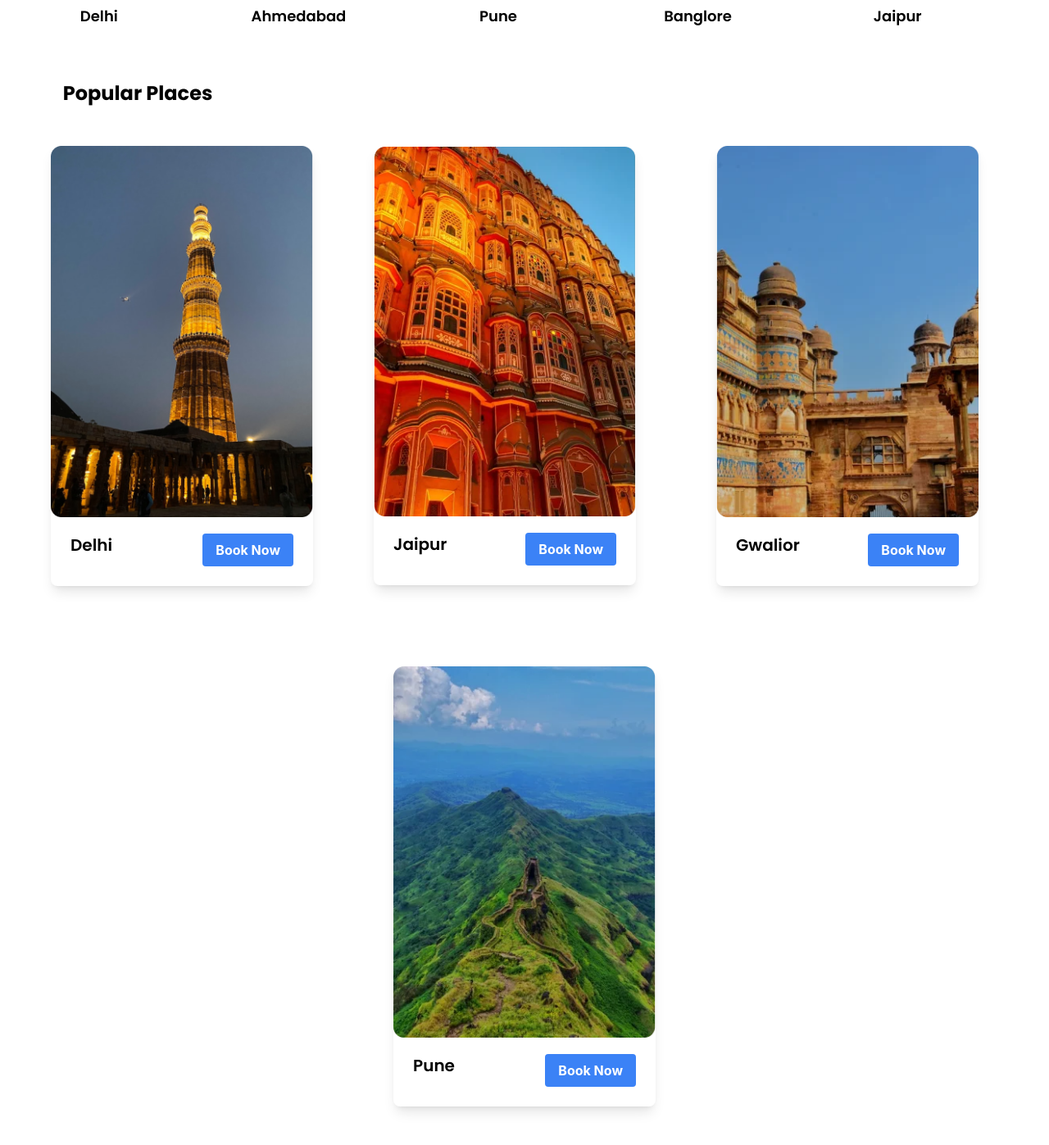
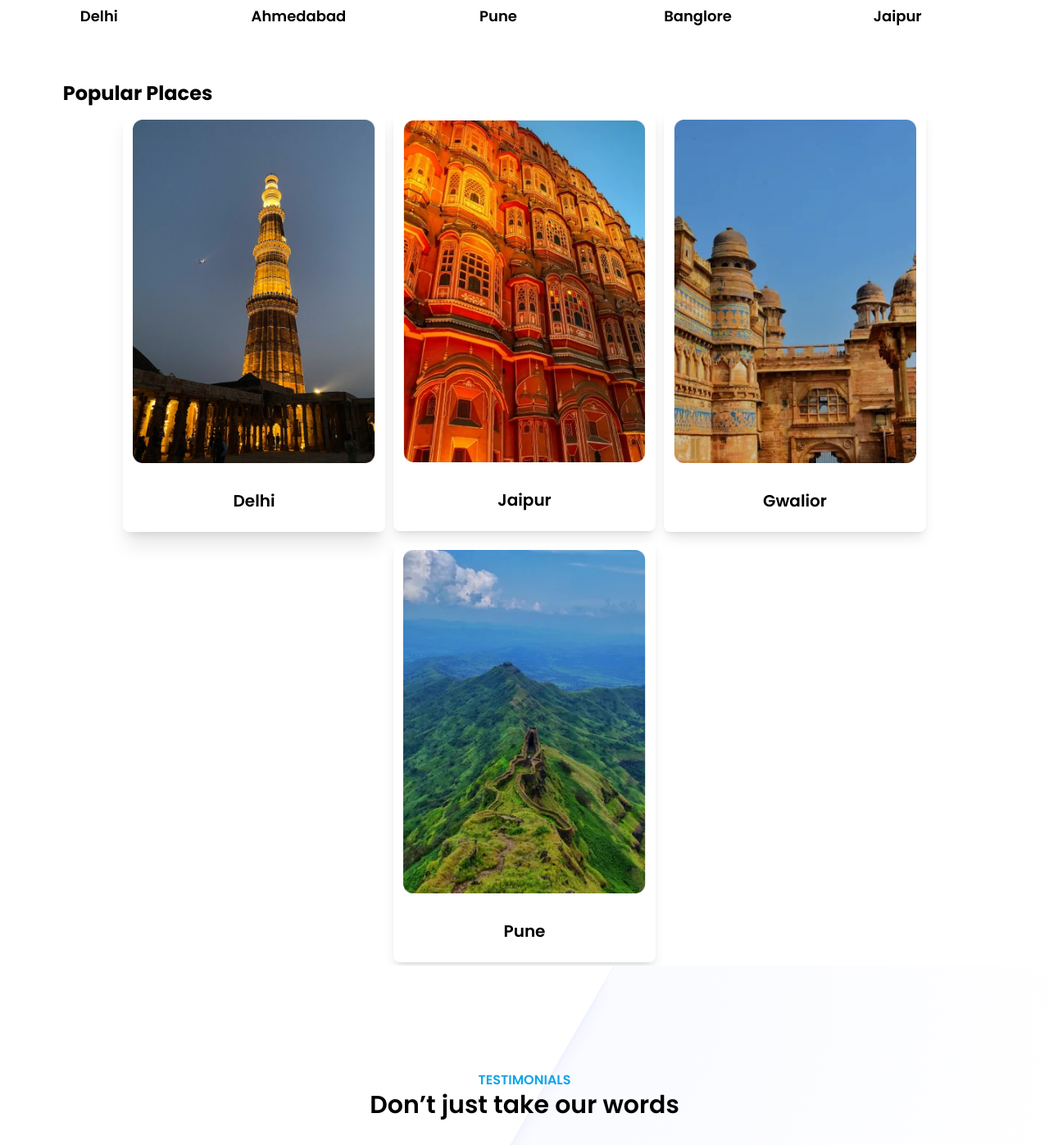
Before and after one commit to aruljohnsonalmabetter/MiPlace-Frontend, a React (Create React App) app in the folder miplace/: page / in a window 1280 px wide. Shown: the part 808-2205 px from the top of the page at 82% size. Built offline with nearby package versions, Linux system fonts and the light colour scheme.

Commit message:
Beautified Popular Place section

```diff
--- a/miplace/src/components/Popularplace.jsx
+++ b/miplace/src/components/Popularplace.jsx
@@ -12,31 +12,27 @@ export const Popularplace = () => {
     <div className='mt-[2.246875rem]'>
       <h1 className='mx-[4.8rem] font-mullish text-2xl font-bold'> Popular Places</h1>
 
-      <div id="popularsearch" class="flex justify-center items-center ">
+      <div id="popularsearch" className="flex justify-center items-center ">
 
 
 
-        <div class="p-6 flex flex-wrap items-center justify-center">
-
-
-          <div class="flex-shrink-0  relative overflow-hidde rounded-lg max-w-xs shadow-lg">
-
-            <div class="relative  flex items-center justify-center">
+        <div class="p-1 flex flex-wrap items-center justify-center hover:scale-105 transition ease-in-out delay-100 duration-300">
+          <div class="flex-shrink-0  relative overflow-hidde rounded-lg max-w-xs shadow-xl ">
+            <div class="relative  flex items-center justify-center p-3">
               <div class="block absolute w-48 h-48 bottom-0 left-0 -mb-24 ml-3" ></div>
               <img
                 src={image}
                 alt="" />
-
             </div>
             <div class=" text-brown inset-0 items-end px-6 pb-6 mt-6">
               <span class="block opacity-75 -mb-1"></span>
-              <div class="flex justify-between">
+              <div class="flex justify-center items-center">
                 <span class="block font-semibold text-xl font-mullish">Delhi</span>
-                <button className="bg-blue-500 hover:bg-blue-700 text-white font-bold py-2 px-4 rounded">
+                {/* <button className="bg-blue-500 hover:bg-blue-700 text-white font-bold py-2 px-4 rounded">
                   <a href="/searchResults">
                     Book Now
                   </a>
-                </button>
+                </button> */}
               </div>
             </div>
           </div>
@@ -44,12 +40,15 @@ export const Popularplace = () => {
 
         </div>
 
-        <div class="p-12 flex flex-wrap items-center justify-center">
+
+
+
+        <div class="p-1 flex flex-wrap items-center justify-center hover:scale-105 transition ease-in-out delay-100 duration-300">
 
 
           <div class="flex-shrink-0  relative overflow-hidde rounded-lg max-w-xs shadow-lg">
 
-            <div class="relative  flex items-center justify-center">
+            <div class="relative  flex items-center justify-center p-3">
               <div class="block absolute w-48 h-48 bottom-0 left-0 -mb-24 ml-3" ></div>
               <img
                 src={image1}
@@ -58,13 +57,13 @@ export const Popularplace = () => {
             </div>
             <div class=" text-brown inset-0 items-end px-6 pb-6 mt-6">
               <span class="block opacity-75 -mb-1"></span>
-              <div class="flex justify-between">
+              <div class="flex justify-center items-center">
                 <span class="block font-semibold text-xl font-mullish">Jaipur</span>
-                <button className="bg-blue-500 hover:bg-blue-700 text-white font-bold py-2 px-4 rounded">
+                {/* <button className="bg-blue-500 hover:bg-blue-700 text-white font-bold py-2 px-4 rounded">
                   <a href="/searchResults">
                     Book Now
                   </a>
-                </button>
+                </button> */}
               </div>
             </div>
           </div>
@@ -72,12 +71,12 @@ export const Popularplace = () => {
 
         </div>
 
-        <div class="p-12 flex flex-wrap items-center justify-center">
+        <div class="p-1 flex flex-wrap items-center justify-center hover:scale-105 transition ease-in-out delay-100 duration-300">
 
 
           <div class="flex-shrink-0  relative overflow-hidde rounded-lg max-w-xs shadow-lg">
 
-            <div class="relative  flex items-center justify-center">
+            <div class="relative  flex items-center justify-center p-3">
               <div class="block absolute w-48 h-48 bottom-0 left-0 -mb-24 ml-3" ></div>
               <img
                 src={image2}
@@ -86,13 +85,13 @@ export const Popularplace = () => {
             </div>
             <div class=" text-brown inset-0 items-end px-6 pb-6 mt-6">
               <span class="block opacity-75 -mb-1"></span>
-              <div class="flex justify-between">
+              <div class="flex justify-center items-center">
                 <span class="block font-semibold text-xl font-mullish">Gwalior</span>
-                <button className="bg-blue-500 hover:bg-blue-700 text-white font-bold py-2 px-4 rounded">
+                {/* <button className="bg-blue-500 hover:bg-blue-700 text-white font-bold py-2 px-4 rounded">
                   <a href="/searchResults">
                     Book Now
                   </a>
-                </button>
+                </button> */}
               </div>
             </div>
           </div>
@@ -101,12 +100,12 @@ export const Popularplace = () => {
         </div>
 
 
-        <div class="p-12 flex flex-wrap items-center justify-center">
+        <div class="p-1 flex flex-wrap items-center justify-center hover:scale-105 transition ease-in-out delay-100 duration-300">
 
 
           <div class="flex-shrink-0  relative overflow-hidde rounded-lg max-w-xs shadow-lg">
 
-            <div class="relative  flex items-center justify-center">
+            <div class="relative  flex items-center justify-center p-3">
               <div class="block absolute w-48 h-48 bottom-0 left-0 -mb-24 ml-3" ></div>
               <img
                 src={image3}
@@ -115,13 +114,13 @@ export const Popularplace = () => {
             </div>
             <div class=" text-brown inset-0 items-end px-6 pb-6 mt-6">
               <span class="block opacity-75 -mb-1"></span>
-              <div class="flex justify-between">
+              <div class="flex justify-center items-center">
                 <span class="block font-semibold text-xl font-mullish">Pune</span>
-                <button className="bg-blue-500 hover:bg-blue-700 text-white font-bold py-2 px-4 rounded">
+                {/* <button className="bg-blue-500 hover:bg-blue-700 text-white font-bold py-2 px-4 rounded">
                   <a href="/searchResults">
                     Book Now
                   </a>
-                </button>
+                </button> */}
               </div>
             </div>
           </div>
```
